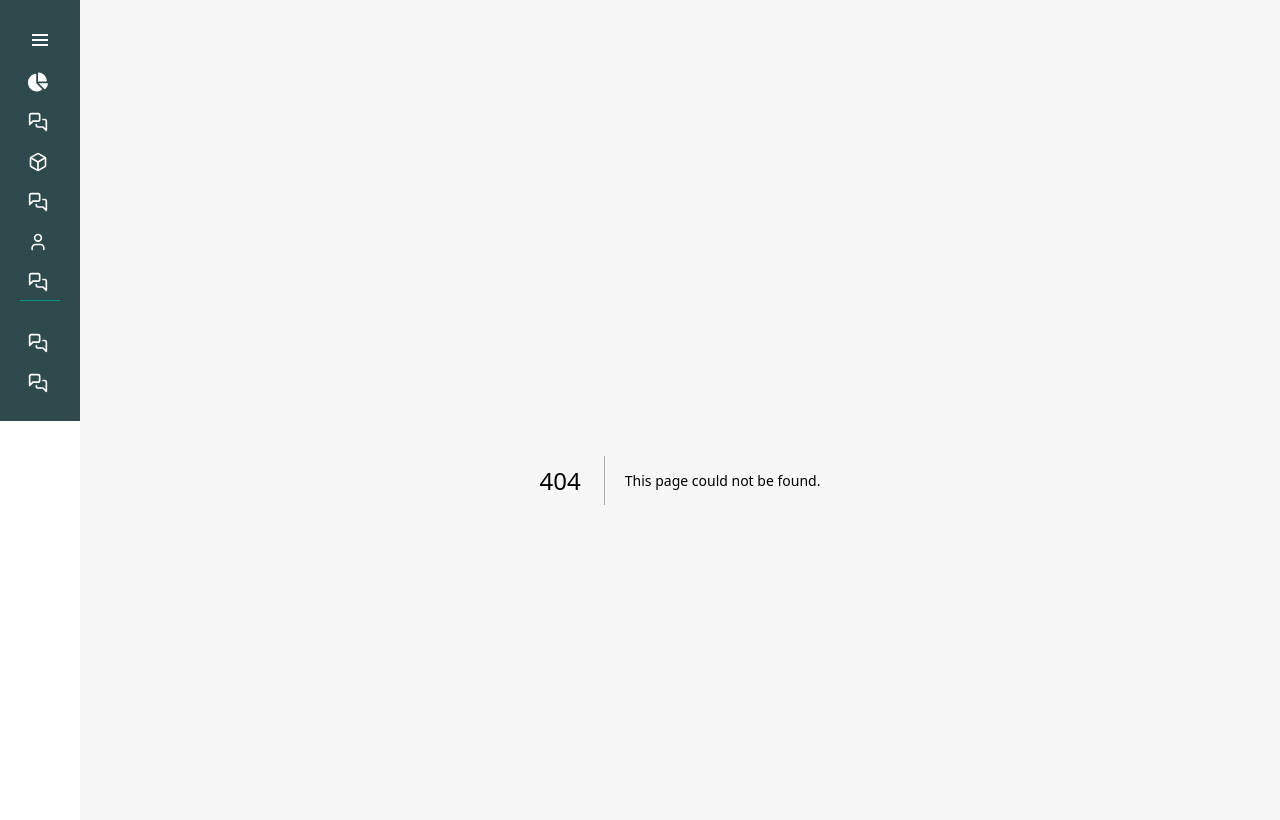
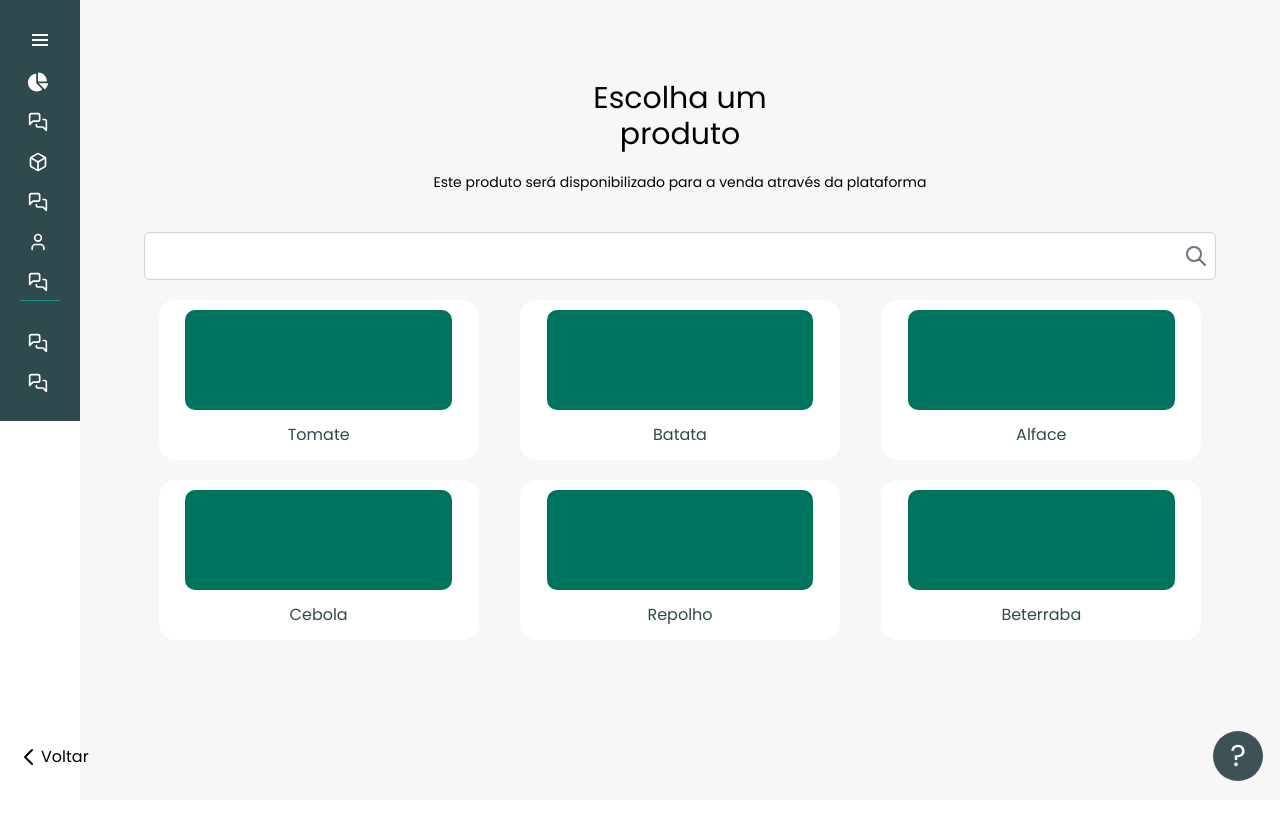
Before and after one commit to mb4ndeira/ecoo-apps, a Next.js app: page /produtor/venderproduto in a window 1280 px wide. Before the commit this address had no page. Shown: the top 820 px of the page. Built offline with nearby package versions, Linux system fonts and the light colour scheme.

Commit message:
feat:add sell products page

```diff
--- a/src/app/produtor/page.tsx
+++ b/src/app/produtor/page.tsx
@@ -1,6 +1,6 @@
 import Footer from "@/components/Footer";
 import { AccountBalance } from "@/components/producer/AccountBalance";
-import { Header } from "@/components/producer/Header/Index";
+import { Header } from "@/components/Header/Index";
 import { PendingDeliveries } from "@/components/producer/PendingDeliveries";
 import { ProductMenu } from "@/components/producer/ProductMenu";
 
--- /dev/null
+++ b/src/app/produtor/venderproduto/components/Products.tsx
@@ -0,0 +1,24 @@
+const products = [
+  { name: "Tomate" },
+  { name: "Batata" },
+  { name: "Alface" },
+  { name: "Cebola" },
+  { name: "Repolho" },
+  { name: "Beterraba" },
+];
+
+export function Products() {
+  return (
+    <div className="mt-5 w-full max-h-[350px] overflow-y-scroll gap-x-1 sm:gap-x-3 gap-y-5 grid grid-cols-2 sm:grid-cols-3">
+      {products.map((product, index) => (
+        <button
+          key={index}
+          className="min-h-[160px] w-11/12 bg-white rounded-2xl mx-auto flex flex-col"
+        >
+          <div className="bg-rain-forest h-[100px] w-10/12 mx-auto mt-[10px] rounded-[10px]"></div>
+          <span className="m-auto text-[#2F4A4D]">{product.name}</span>
+        </button>
+      ))}
+    </div>
+  );
+}
--- /dev/null
+++ b/src/app/produtor/venderproduto/page.tsx
@@ -0,0 +1,30 @@
+import Footer from "@/components/Footer";
+import Link from "next/link";
+import { HiOutlineChevronLeft, HiOutlineSearch } from "react-icons/hi";
+import { Products } from "./components/Products";
+
+export default function Home() {
+  return (
+    <div className="flex flex-col bg-background">
+      <span className="text-center text-3xl">
+        Escolha um <br />
+        produto
+      </span>
+      <span className="mt-5 text-center text-sm">
+        Este produto será disponibilizado para a venda através da plataforma
+      </span>
+      <div className="relative mt-10">
+        <input
+          className="border border-[#D1D1D6] rounded-md h-12 p-4 pr-10 text-base inter-font w-full"
+          type="text"
+        />
+        <HiOutlineSearch
+          className="absolute top-1/2 right-2 transform -translate-y-1/2 text-gray-500 cursor-pointer"
+          size={24}
+        />
+      </div>
+      <Products />
+      <Footer backButton={true} />
+    </div>
+  );
+}
```
Also changed, not shown: src/components/Header/Index.tsx (renamed from src/components/producer/Header/Index.tsx).
